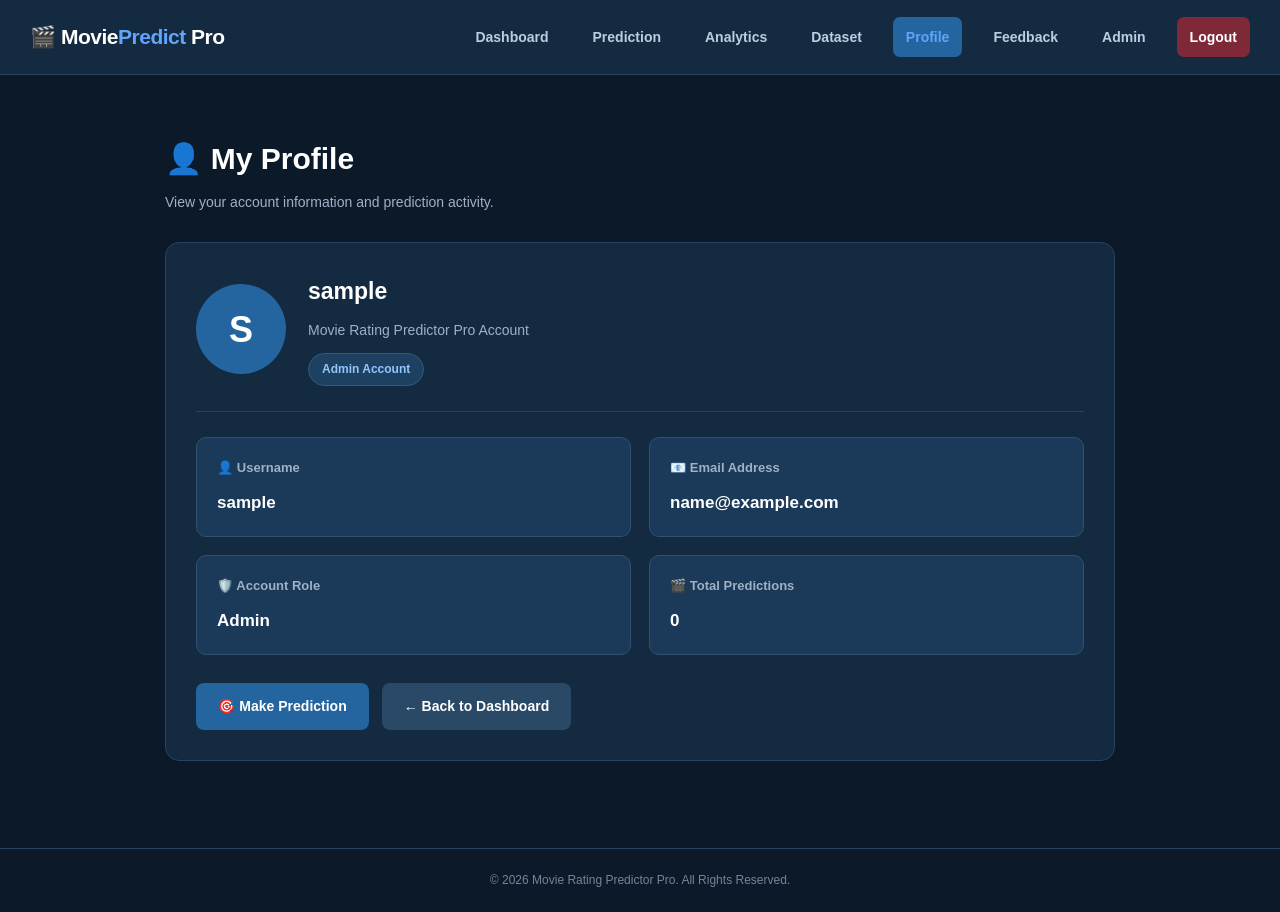
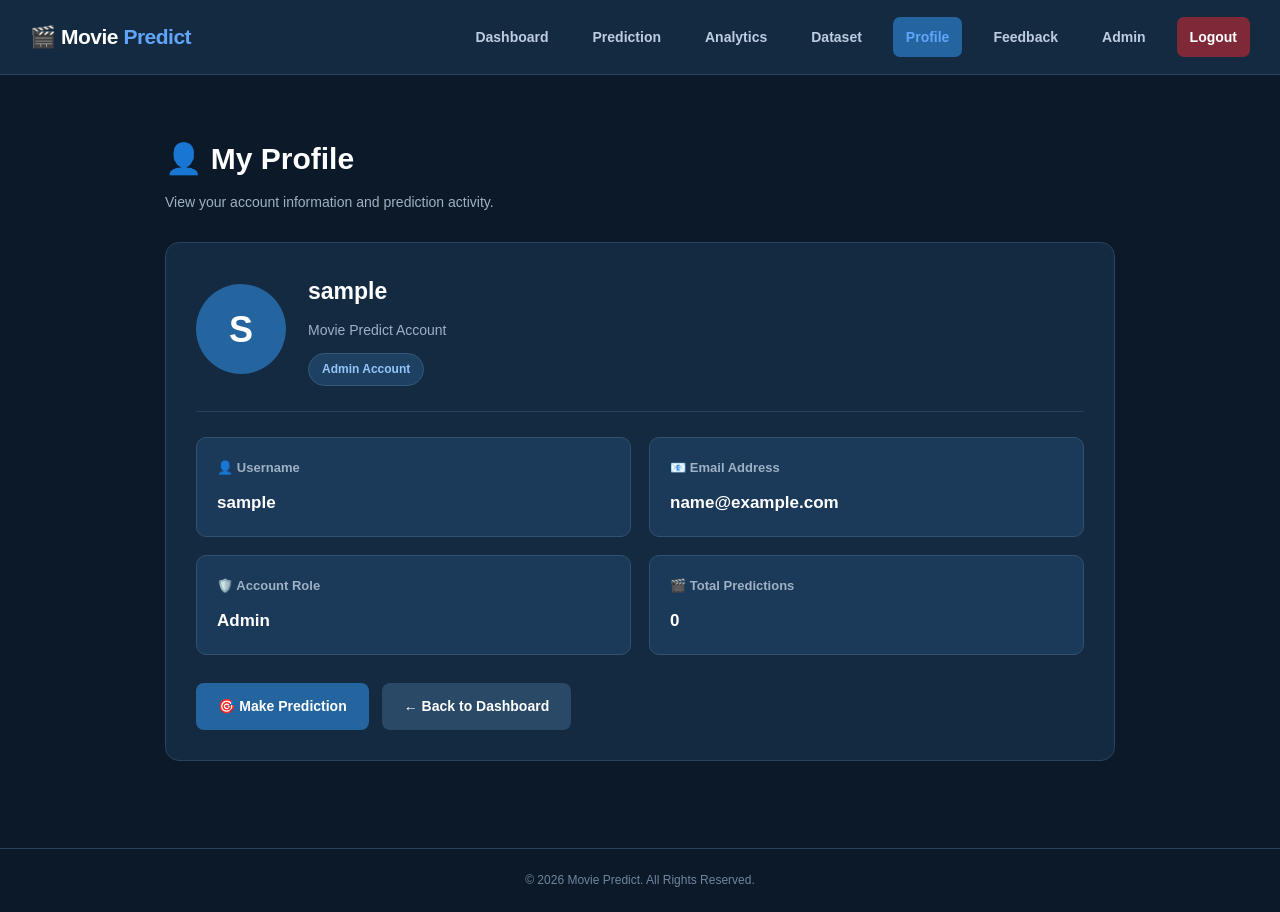
Before and after one commit to abhijnank/Movie-Rating-Prediction, a Flask app: page /profile in a window 1280 px wide. Run offline with Flask 3, Linux system fonts and the light colour scheme; the visitor is signed in with stand-in values (Sample User, id 1); data comes from the database, SQL or seed files in the repository; data that the repository does not hold is empty.

Commit message:
Refactor profile page title and text
Updated profile page title and adjusted some text for consistency.

```diff
--- a/templates/profile.html
+++ b/templates/profile.html
@@ -1,10 +1,14 @@
+
 <!DOCTYPE html>
 <html lang="en">
 <head>
     <meta charset="UTF-8">
     <meta name="viewport" content="width=device-width, initial-scale=1.0">
-    <title>My Profile | Movie Rating Predictor Pro</title>
-    <link rel="stylesheet" href="{{ url_for('static', filename='style.css') }}">
+
+    <title>My Profile | Movie Predict</title>
+
+    <link rel="stylesheet"
+          href="{{ url_for('static', filename='style.css') }}">
 
     <style>
         * {
@@ -235,15 +239,21 @@
 <nav class="navbar">
 
     <div class="logo">
-        🎬 Movie<span>Predict</span> Pro
+        🎬 Movie <span>Predict</span>
     </div>
 
     <div class="nav-links">
+
         <a href="{{ url_for('dashboard') }}">Dashboard</a>
+
         <a href="{{ url_for('prediction') }}">Prediction</a>
+
         <a href="{{ url_for('analytics') }}">Analytics</a>
+
         <a href="{{ url_for('dataset') }}">Dataset</a>
+
         <a href="{{ url_for('profile') }}" class="active">Profile</a>
+
         <a href="{{ url_for('feedback') }}">Feedback</a>
 
         {% if session.get('role') == 'admin' %}
@@ -251,10 +261,10 @@
         {% endif %}
 
         <a href="{{ url_for('logout') }}" class="logout">Logout</a>
+
     </div>
 
 </nav>
-
 
 <div class="profile-container">
 
@@ -262,7 +272,6 @@
         <h1>👤 My Profile</h1>
         <p>View your account information and prediction activity.</p>
     </div>
-
 
     <div class="profile-card">
 
@@ -275,7 +284,7 @@
             <div>
                 <h2>{{ session.get('username', 'User') }}</h2>
 
-                <p>Movie Rating Predictor Pro Account</p>
+                <p>Movie Predict Account</p>
 
                 <span class="role-badge">
                     {{ session.get('role', 'user')|capitalize }} Account
@@ -283,7 +292,6 @@
             </div>
 
         </div>
-
 
         <div class="profile-details">
 
@@ -309,14 +317,14 @@
 
         </div>
 
-
         <div class="profile-actions">
 
             <a href="{{ url_for('prediction') }}" class="profile-btn">
                 🎯 Make Prediction
             </a>
 
-            <a href="{{ url_for('dashboard') }}" class="profile-btn secondary">
+            <a href="{{ url_for('dashboard') }}"
+               class="profile-btn secondary">
                 ← Back to Dashboard
             </a>
 
@@ -326,9 +334,8 @@
 
 </div>
 
-
 <footer class="footer">
-    © 2026 Movie Rating Predictor Pro. All Rights Reserved.
+    © 2026 Movie Predict. All Rights Reserved.
 </footer>
 
 </body>
```
